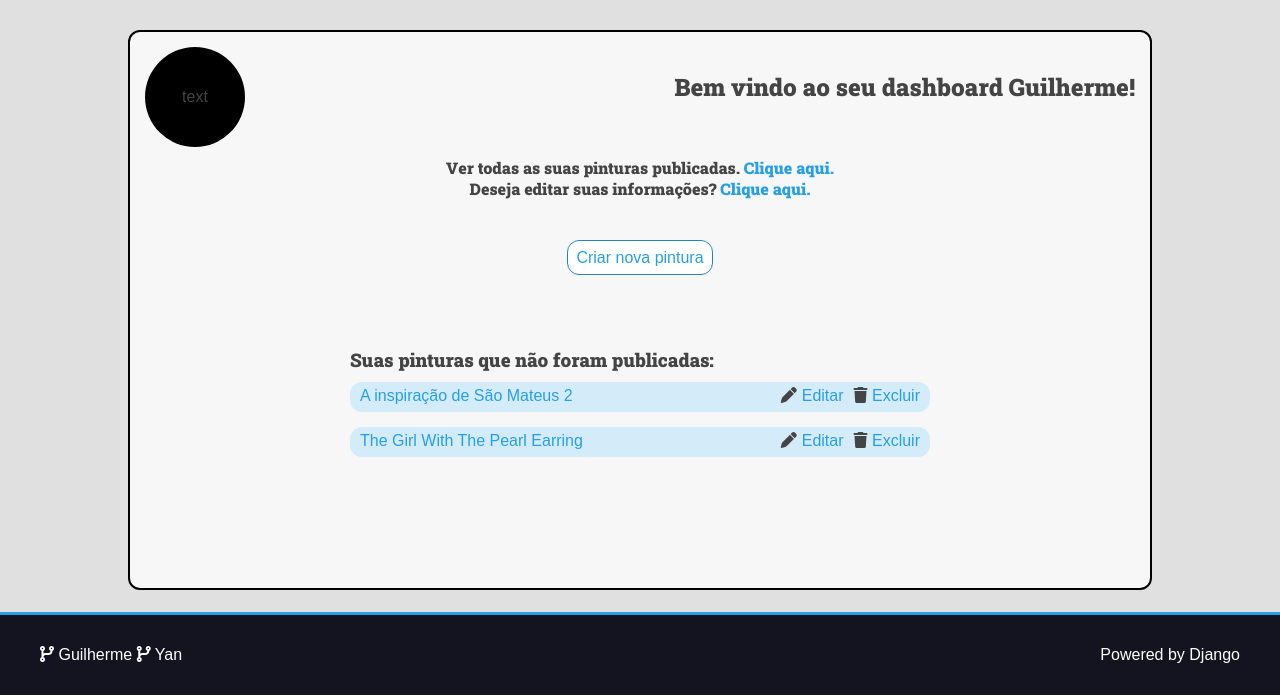
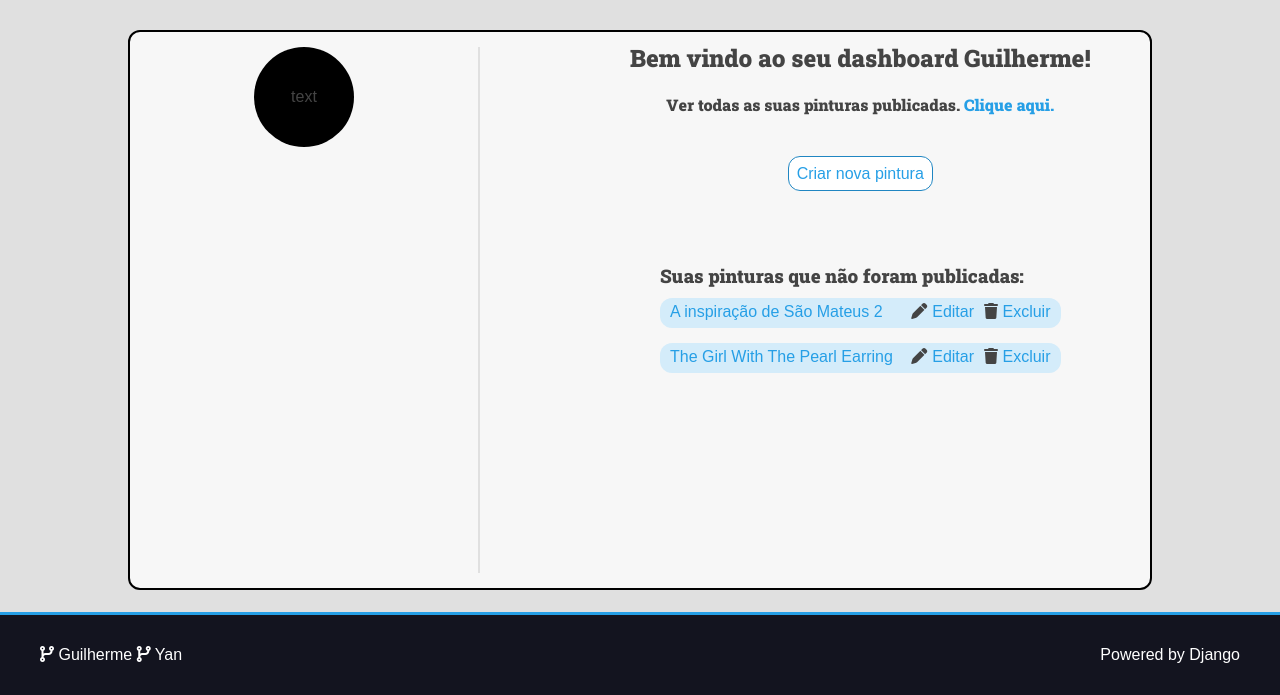
Before and after one commit to GuilhermeGonSoares/Art-Museum, a Django app: page /user/dashboard/ in a window 1280 px wide. Shown: the part 114-809 px from the top of the page. Run offline with Django 4.2, Linux system fonts and the light colour scheme; a user stored in the database is signed in; data comes from the database, SQL or seed files in the repository; both versions use the stored data as it was after the commit; some libraries are stand-ins or nearby versions.

Commit message:
changed dashboard

```diff
--- a/user/templates/user/pages/dashboard.html
+++ b/user/templates/user/pages/dashboard.html
@@ -12,13 +12,13 @@
                     text
                 </div>
             </div>
-            <h2 class="dash-message">Bem vindo ao seu dashboard {% if user.first_name %}{{ user.first_name }}{% else %}{{user.username}}{% endif %}!</h2>
         </div>
 
+        <div class="dashboard-content">
+
             <div class='login-message'>
+                <h2 class="dash-message">Bem vindo ao seu dashboard {% if user.first_name %}{{ user.first_name }}{% else %}{{user.username}}{% endif %}!</h2>
                 <h4>Ver todas as suas pinturas publicadas. <a href="{% url 'user:paintings_published' %}">Clique aqui.</a></h4>
-            <h4>Deseja editar suas informações? <a href="{% url 'user:edit' %}">Clique aqui.</a></h4>
-
             </div>
 
 
@@ -54,5 +54,7 @@
             </div>
         </div>
 
+    </div>
+
 
 {% endblock content %}
--- a/website/static/css/style.css
+++ b/website/static/css/style.css
@@ -882,11 +882,12 @@ th {
 
 .dashboard-card {
   border: 2px solid black;
-  padding: 15px;
+  padding: 0;
   border-radius: 12px;
   background-color: var(--color-light-gray);
   height: 70vh;
   width: 80%;
+  display: flex;
 }
 .dashboard-card h3 {
   margin-top: 8rem;
@@ -1069,11 +1070,16 @@ i:hover + .image-container .image-hover {
   width: 10rem;
   border-radius: 50px;
   justify-self: flex-start;
+  margin-left: auto;
+  margin-right: auto;
 }
 
 .dashboard-header{
-  display: flex;
-  justify-content: space-between;
+  margin-top: 1.5rem;
+  margin-bottom: 1.5rem;
+  width: 35rem;
+  border-right: 2px solid var(--color-gray-1);
+  margin-right: 15rem;
 }
 
 .dash-message{
```
Also changed, not shown: db.sqlite3. Lines whose indentation alone changed are shown as unchanged.
